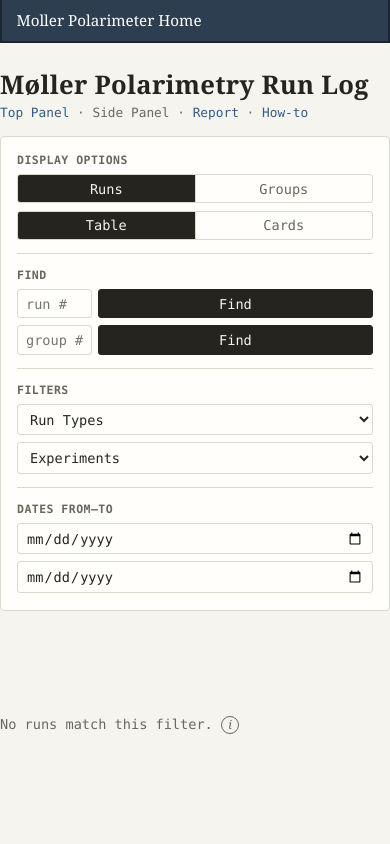
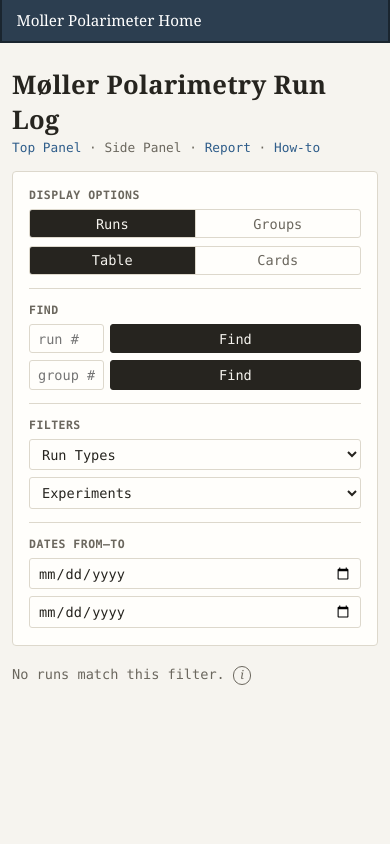
Before and after one commit to dericking/molpol-fadc-analysis-dashboard, a PHP site: page / in a window 390 px wide. Run offline with PHP 8.4, Linux system fonts and the light colour scheme; data comes from the database, SQL or seed files in the repository; data that the repository does not hold is empty.

Commit message:
Let the index page scroll as a normal document on narrow screens.
Stacked filters were locking the chrome to the viewport and leaving only a sliver for results; add a little side padding and keep the top navbar full width.

Co-authored-by: Cursor <cursoragent@cursor.com>

```diff
--- a/assets/style.css
+++ b/assets/style.css
@@ -611,6 +611,8 @@ form.filters.filters-panel input[type="date"] {
  * body.index-app → .index-shell → .index-chrome (fixed) + .index-body (flex grow)
  *   Top panel:  .index-body > .index-scroll
  *   Side panel: .index-body > .index-layout > .index-panel + .index-main
+ * Below 980px the chrome stacks (see filters-top) and would leave only a
+ * sliver for results — the whole page scrolls like a normal document instead.
  */
 body.index-app {
   height: 100vh;
@@ -1113,11 +1115,37 @@ form.filters.filters-panel .panel-clear-btn:hover {
   padding: 0 0.75rem 1.5rem 0;
 }
 
-@media (max-width: 800px) {
-  .index-layout { grid-template-columns: 1fr; }
+@media (max-width: 980px) {
+  body.index-app {
+    height: auto;
+    overflow: visible;
+    display: block;
+  }
+  body.index-app .index-shell {
+    display: block;
+    min-height: 0;
+    padding-left: 0.75rem;
+    padding-right: 0.75rem;
+  }
+  .index-body {
+    display: block;
+    min-height: 0;
+  }
+  .index-layout {
+    display: block;
+    min-height: 0;
+  }
   .index-panel {
     max-height: none;
     overflow: visible;
+    margin-bottom: 1.25rem;
+  }
+  .index-scroll,
+  .index-main {
+    overflow: visible;
+    min-height: 0;
+    scrollbar-gutter: auto;
+    padding-right: 0;
   }
 }
 
```
